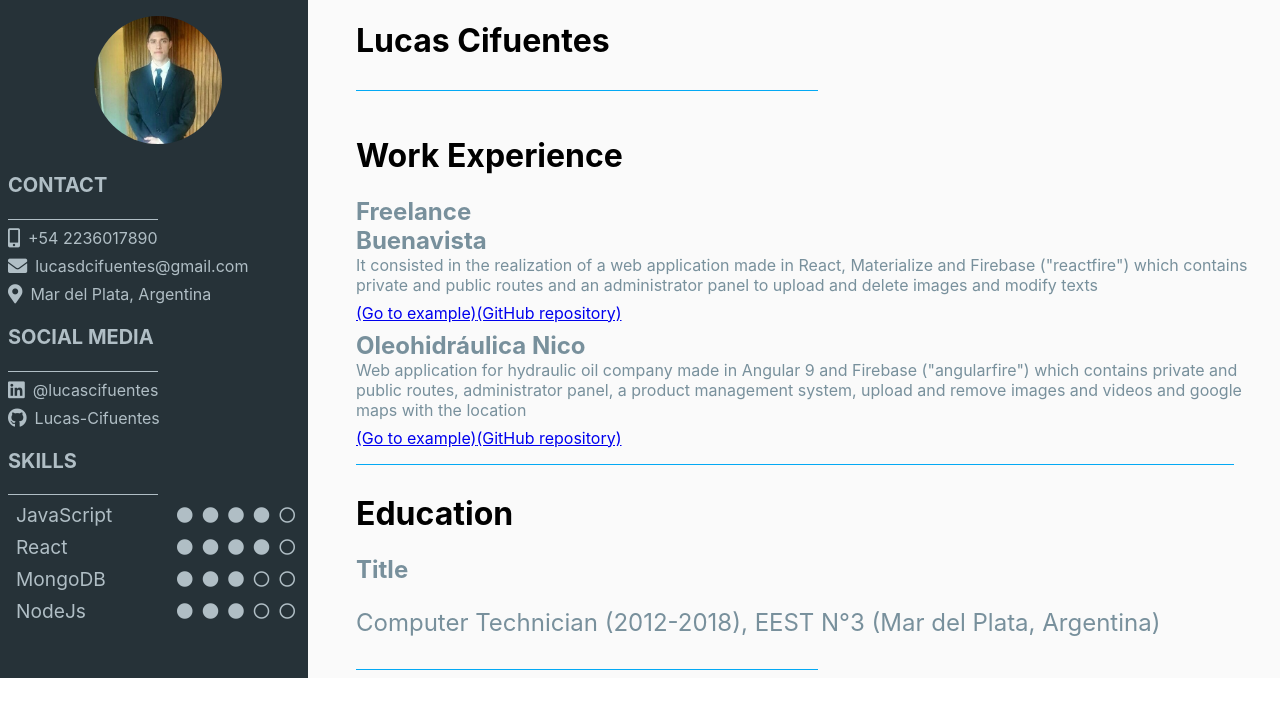
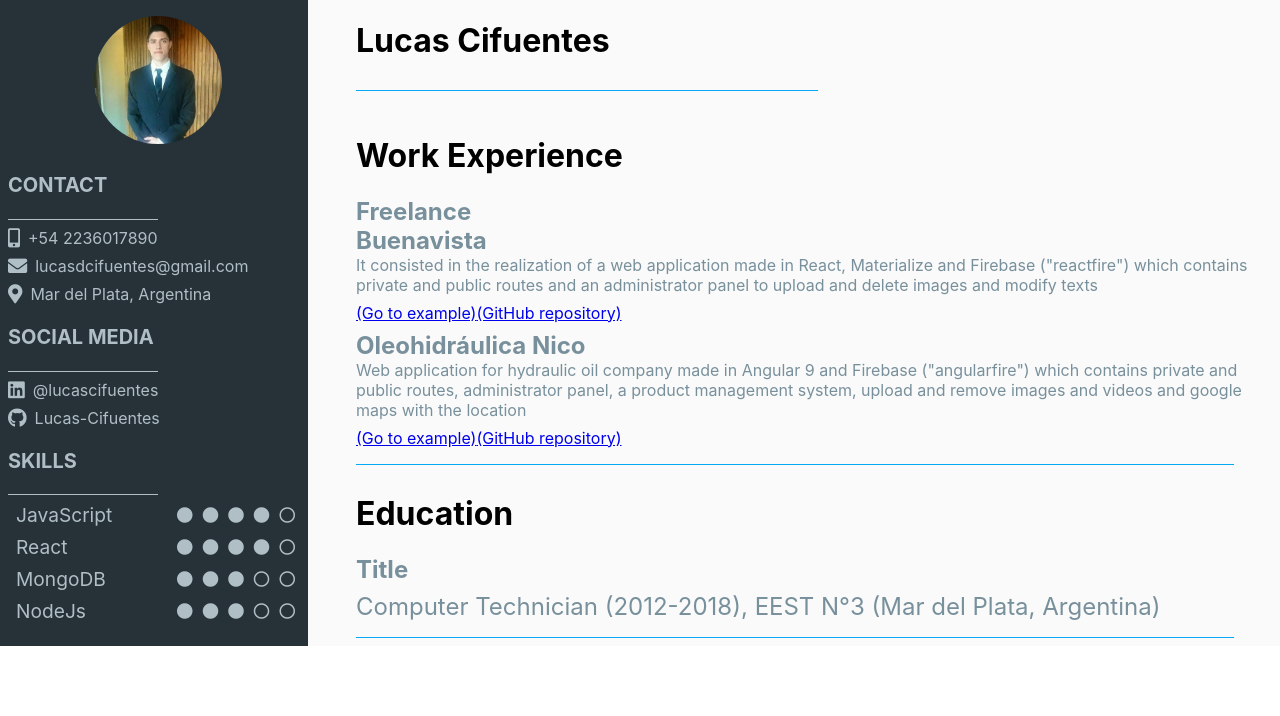
Before and after one commit to Lucas-Cifuentes/My-Resume, a React (Create React App) app: page / in a window 1280 px wide. Shown: the top 716 px of the page. Built offline with nearby package versions, Linux system fonts and the light colour scheme.

Commit message:
add description component

```diff
--- a/src/components/Education.js
+++ b/src/components/Education.js
@@ -1,22 +1,17 @@
 import React from 'react'
-import styled from "styled-components"
 import Divider from "./Divider";
 import Title from "./Title"
-
-const DescriptionStyled = styled.p`
-  color: ${props => props.theme.text};
-  font-size: 1.5rem;
-`
+import Description from "./Description";
 
 const Education = () => {
   return (
     <>
     <h1>Education</h1>
     <Title text="Title" />
-    <DescriptionStyled>
+    <Description size="1.5rem" >
       Computer Technician (2012-2018), EEST N°3 (Mar del Plata, Argentina)
-    </DescriptionStyled>
-    <Divider />
+    </Description>
+    <Divider large/>
     </>
   )
 }
```
